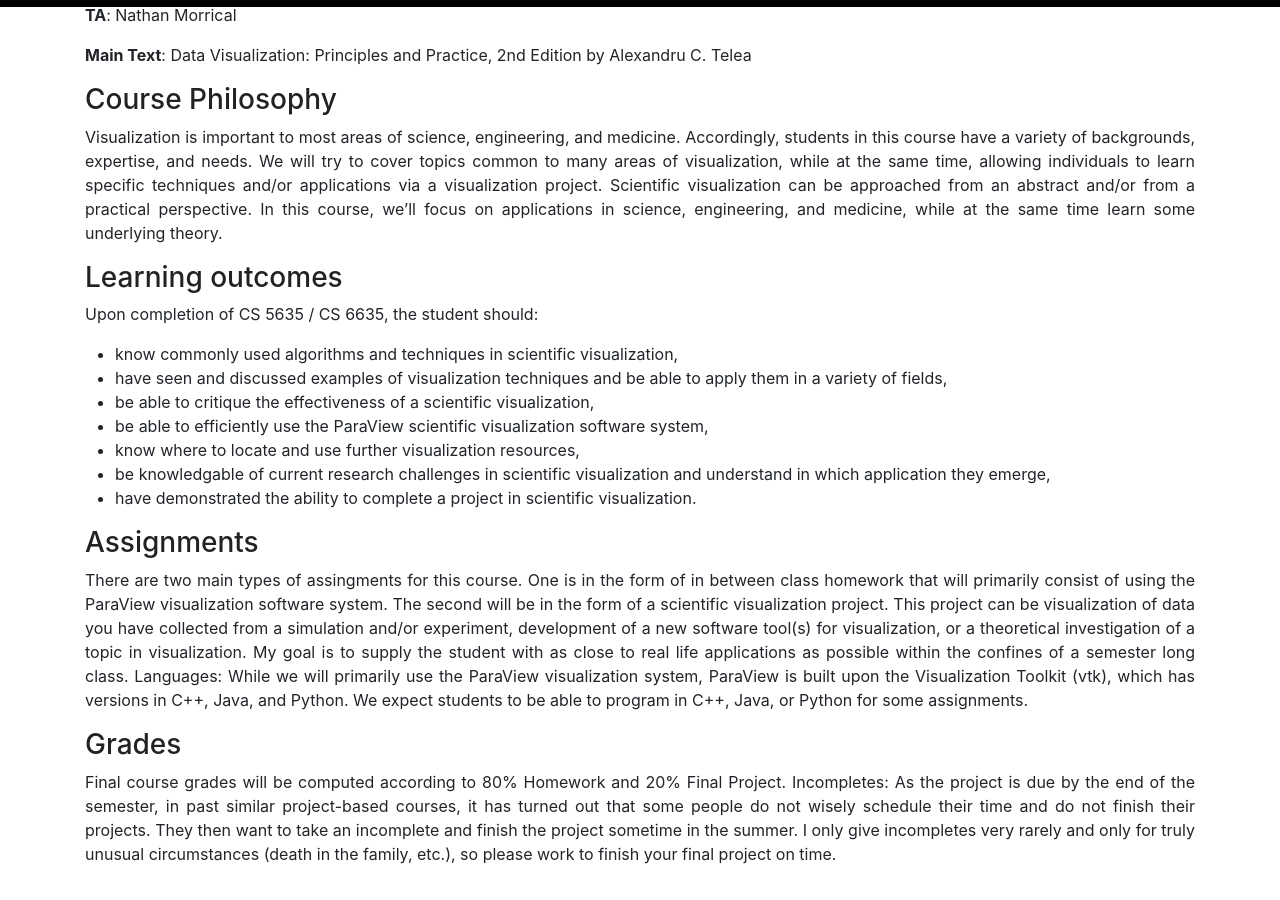
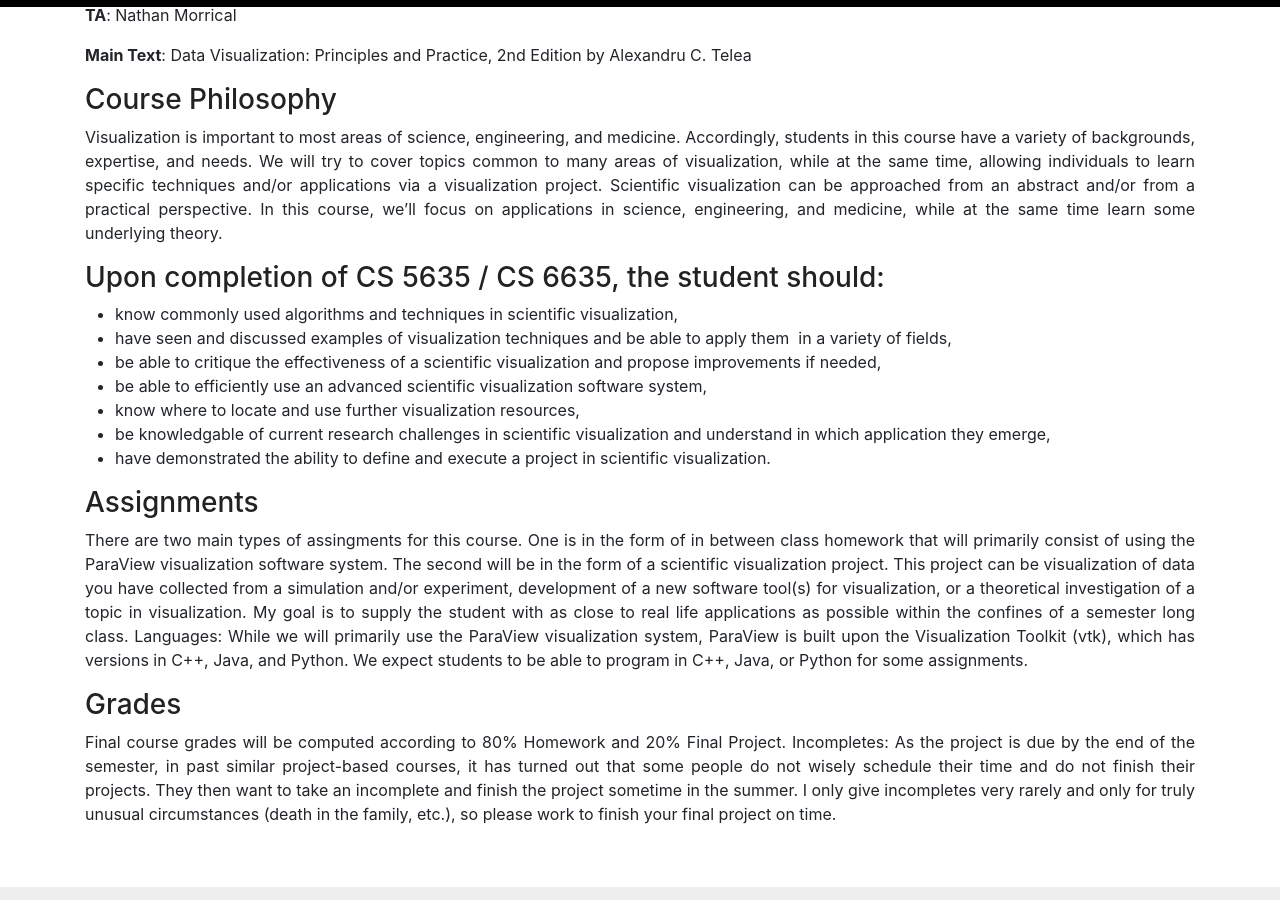
Before and after one commit to ComputingElevatedLab/sciviscourse, a Jekyll site: the page built from index.md, in a window 1280 px wide and 900 px high, scrolled down 638 px. Built offline with Jekyll 4.4.1, drawn with Linux system fonts in a browser that asks for light colours.

Commit message:
Update index.md

```diff
--- a/index.md
+++ b/index.md
@@ -65,15 +65,14 @@ permalink: /
 
 Visualization is important to most areas of science, engineering, and medicine. Accordingly, students in this course have a variety of backgrounds, expertise, and needs. We will try to cover topics common to many areas of visualization, while at the same time, allowing individuals to learn specific techniques and/or applications via a visualization project. Scientific visualization can be approached from an abstract and/or from a practical perspective. In this course, we’ll focus on applications in science, engineering, and medicine, while at the same time learn some underlying theory.
 
-### Learning outcomes
-Upon completion of CS 5635 / CS 6635, the student should:
-* know commonly used algorithms and techniques in scientific visualization,
-* have seen and discussed examples of visualization techniques and be able to apply them  in a variety of fields,
-* be able to critique the effectiveness of a scientific visualization,
-* be able to efficiently use the ParaView scientific visualization software system,
+### Upon completion of CS 5635 / CS 6635, the student should:
+* know commonly used algorithms and techniques in scientific visualization,
+* have seen and discussed examples of visualization techniques and be able to apply them  in a variety of fields,
+* be able to critique the effectiveness of a scientific visualization and propose improvements if needed,
+* be able to efficiently use an advanced scientific visualization software system,
 * know where to locate and use further visualization resources,
-* be knowledgable of current research challenges in scientific visualization and understand in which application they emerge,
-* have demonstrated the ability to complete a project in scientific visualization.
+* be knowledgable of current research challenges in scientific visualization and understand in which application they emerge,
+* have demonstrated the ability to define and execute a project in scientific visualization.
 
 ### Assignments
 There are two main types of assingments for this course. One is in the form of in between class homework that will primarily consist of using the ParaView visualization software system. The second will be in the form of a scientific visualization project. This project can be visualization of data you have collected from a simulation and/or experiment, development of a new software tool(s) for visualization, or a theoretical investigation of a topic in visualization. My goal is to supply the student with as close to real life applications as possible within the confines of a semester long class.
```
